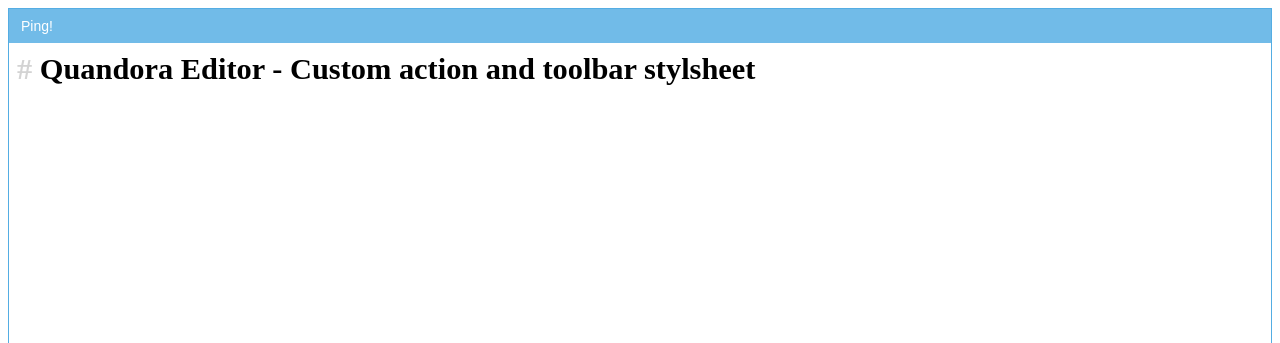
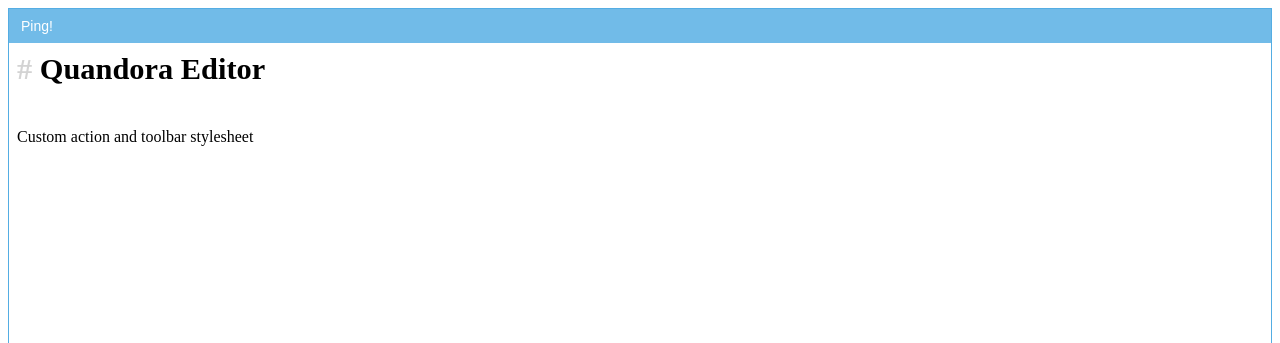
Before and after one commit to quandora/qed, a plain HTML site: page example3.html in a window 1280 px wide. Shown: the top 343 px of the page. Drawn offline with Linux system fonts and the light colour scheme.

Commit message:
Update example3.html

```diff
--- a/example3.html
+++ b/example3.html
@@ -24,7 +24,9 @@
   <body>
     <form id='qed-form'>
       <textarea id='qed-demo'>
-# Quandora Editor - Custom action and toolbar stylsheet
+# Quandora Editor
+
+Custom action and toolbar stylesheet
 
 </textarea>
     </form>
```
